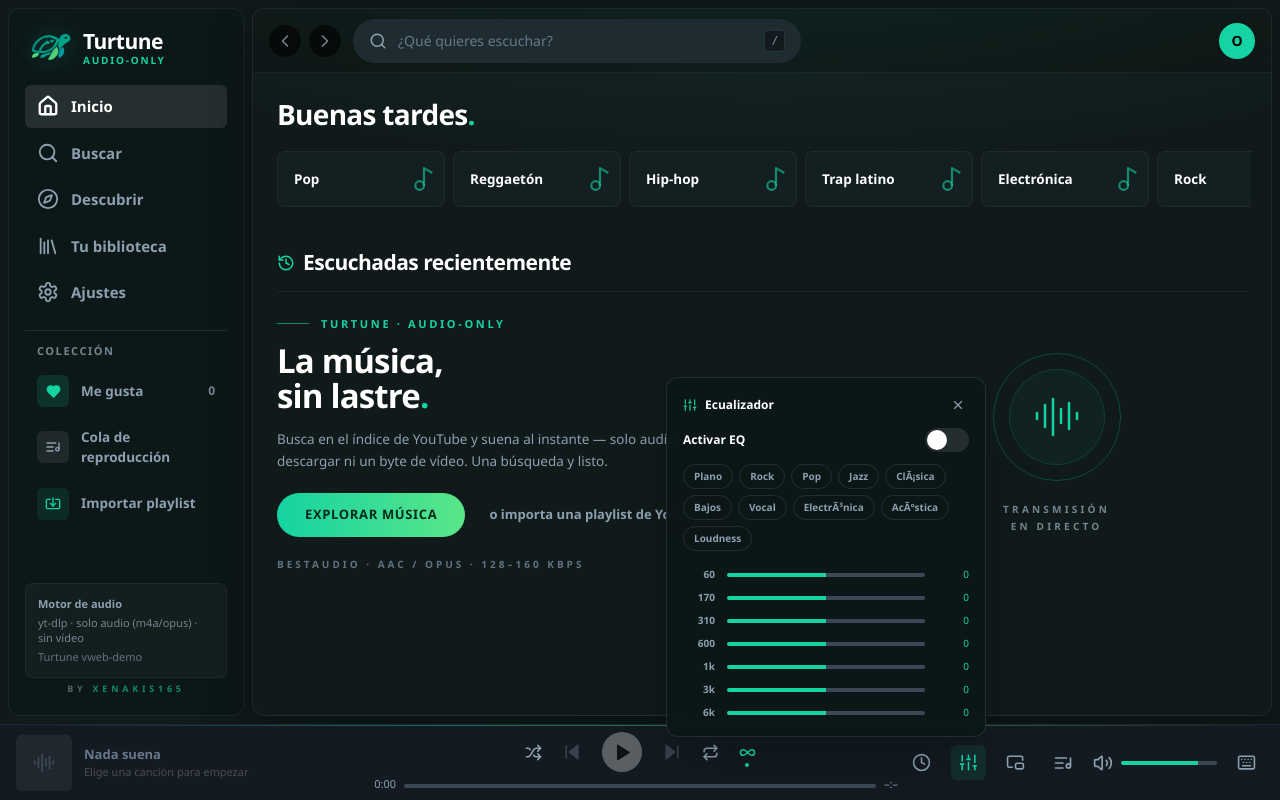
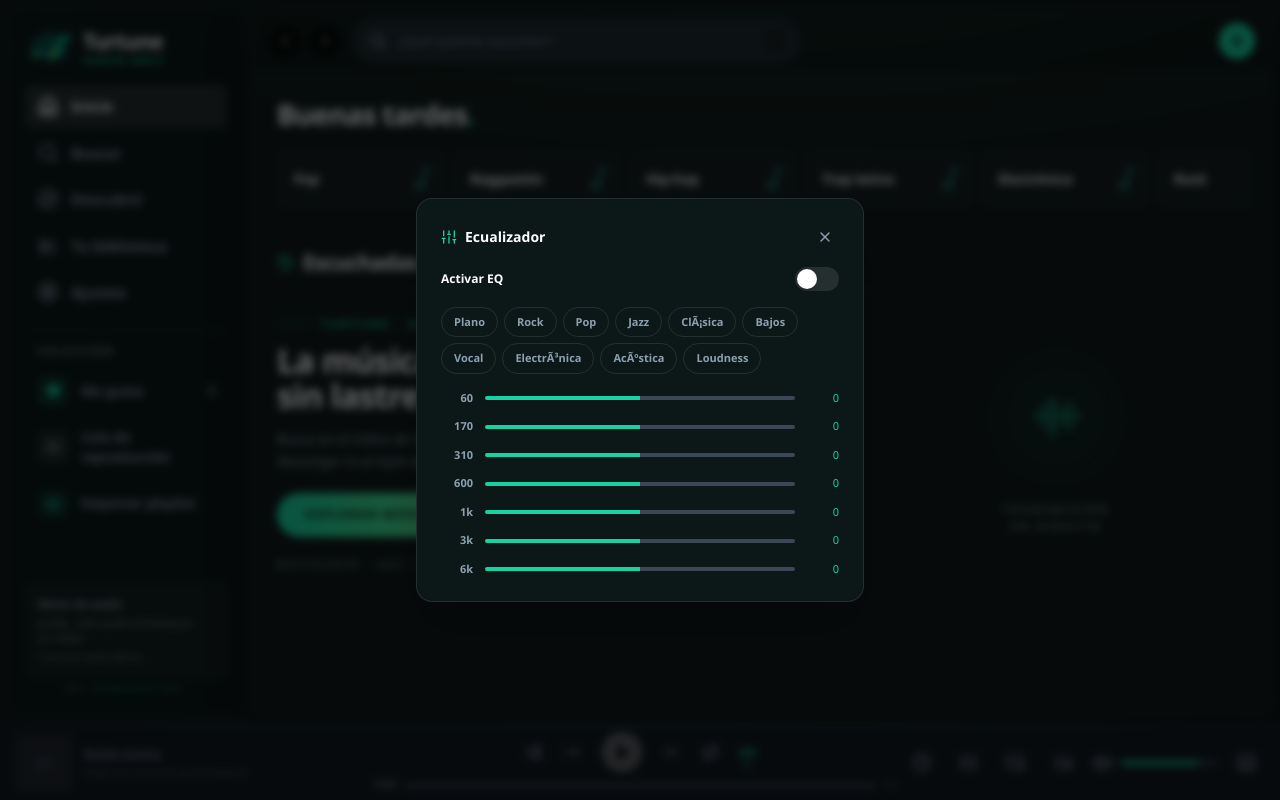
Before and after one commit to xenakis930-ui/Turtune-v1.2.0, a React (Vite) app: page / in a window 1280 px wide. Both pictures are taken after a click on the button 968 px from the left and 762 px from the top of the page. Built offline with nearby package versions, Linux system fonts and the light colour scheme.

Commit message:
fix: ecualizador como modal centrado (soluciona clicks no registrados y posicion)

```diff
--- /dev/null
+++ b/src/components/EqualizerModal.jsx
@@ -0,0 +1,128 @@
+import { useState } from 'react'
+import { Sliders, X } from '../lib/icons'
+import { usePlayerStore } from '../store/usePlayerStore'
+import { EQ_PRESETS, EQ_BAND_LABELS } from '../audio/equalizer'
+
+const PRESET_NAMES = ['flat', 'rock', 'pop', 'jazz', 'classical', 'bass', 'vocal', 'electronic', 'acoustic', 'loudness']
+const PRESET_LABELS = {
+  flat: 'Plano', rock: 'Rock', pop: 'Pop', jazz: 'Jazz',
+  classical: 'ClÃ¡sica', bass: 'Bajos', vocal: 'Vocal', electronic: 'ElectrÃ³nica',
+  acoustic: 'AcÃºstica', loudness: 'Loudness',
+}
+
+export default function EqualizerModal() {
+  const [open, setOpen] = useState(false)
+  const eqEnabled = usePlayerStore((s) => s.eqEnabled)
+  const eqPreset = usePlayerStore((s) => s.eqPreset)
+  const eqBands = usePlayerStore((s) => s.eqBands)
+  const setEqEnabled = usePlayerStore((s) => s.setEqEnabled)
+  const setEqPreset = usePlayerStore((s) => s.setEqPreset)
+  const setEqBands = usePlayerStore((s) => s.setEqBands)
+
+  const bands = Array.isArray(eqBands) ? eqBands : [0, 0, 0, 0, 0, 0, 0]
+
+  return (
+    <>
+      <button
+        type="button"
+        onClick={() => setOpen(true)}
+        aria-label="Ecualizador"
+        title="Ecualizador"
+        className="rounded-md p-2 text-[#8ca0af] transition hover:bg-white/5 hover:text-white"
+      >
+        <Sliders size={19} />
+      </button>
+
+      {open && (
+        <div
+          className="fixed inset-0 z-[80] flex items-center justify-center bg-black/60 backdrop-blur-sm"
+          onClick={() => setOpen(false)}
+        >
+          <div
+            className="relative w-full max-w-md max-h-[85vh] overflow-y-auto rounded-2xl border border-white/10 bg-[#0c1718] p-6 shadow-2xl"
+            onClick={(e) => e.stopPropagation()}
+          >
+            <div className="mb-4 flex items-center justify-between">
+              <span className="flex items-center gap-2 text-[14px] font-bold text-white">
+                <Sliders size={16} className="text-[#15d3a2]" aria-hidden />
+                Ecualizador
+              </span>
+              <button
+                type="button"
+                onClick={() => setOpen(false)}
+                className="rounded-full p-1.5 text-[#8ca0af] hover:text-white"
+                aria-label="Cerrar"
+              >
+                <X size={16} />
+              </button>
+            </div>
+
+            {/* On/Off toggle */}
+            <div className="mb-4 flex items-center justify-between">
+              <span className="text-[12px] font-semibold text-white">Activar EQ</span>
+              <button
+                type="button"
+                onClick={() => setEqEnabled(!eqEnabled)}
+                className="relative inline-flex h-6 w-11 shrink-0 cursor-pointer rounded-full border-0 p-0 transition-colors"
+                style={{ backgroundColor: eqEnabled ? '#15d3a2' : 'rgba(255,255,255,0.1)' }}
+                aria-pressed={eqEnabled}
+              >
+                <span
+                  className="pointer-events-none inline-block h-5 w-5 rounded-full bg-white shadow ring-0 transition-transform"
+                  style={{
+                    marginTop: 2,
+                    marginLeft: 2,
+                    transform: eqEnabled ? 'translateX(20px)' : 'translateX(0)',
+                  }}
+                />
+              </button>
+            </div>
+
+            {/* Presets */}
+            <div className="mb-4 flex flex-wrap gap-1.5">
+              {PRESET_NAMES.map((name) => (
+                <button
+                  key={name}
+                  type="button"
+                  onClick={() => { setEqPreset(name); setEqEnabled(true) }}
+                  className={`rounded-full border px-3 py-1.5 text-[11px] font-bold transition cursor-pointer ${
+                    eqPreset === name && eqEnabled
+                      ? 'border-[#15d3a2] bg-[#15d3a2]/15 text-[#15d3a2]'
+                      : 'border-white/10 text-[#8ca0af] hover:text-white hover:border-white/20'
+                  }`}
+                >
+                  {PRESET_LABELS[name]}
+                </button>
+              ))}
+            </div>
+
+            {/* 7 bandas - horizontal sliders */}
+            <div className="flex flex-col gap-3">
+              {bands.map((val, i) => (
+                <div key={i} className="flex items-center gap-3">
+                  <span className="w-8 text-right text-[11px] font-bold text-[#8ca0af]">{EQ_BAND_LABELS[i]}</span>
+                  <input
+                    type="range"
+                    min={-12}
+                    max={12}
+                    step={1}
+                    value={val}
+                    onChange={(e) => {
+                      const newBands = [...bands]
+                      newBands[i] = Number(e.target.value)
+                      setEqBands(newBands)
+                      setEqPreset('custom')
+                    }}
+                    className="oct-range flex-1"
+                    style={{ '--fill': `${((val + 12) / 24) * 100}%` }}
+                  />
+                  <span className="w-8 text-right text-[11px] tabular-nums text-[#15d3a2]">{val > 0 ? `+${val}` : val}</span>
+                </div>
+              ))}
+            </div>
+          </div>
+        </div>
+      )}
+    </>
+  )
+}
--- a/src/components/EqualizerPopover.jsx
+++ b/src/components/EqualizerPopover.jsx
@@ -1,4 +1,4 @@
-import { useState, useRef, useEffect } from 'react'
+import { useState, useRef } from 'react'
 import { Sliders, X } from '../lib/icons'
 import { usePlayerStore } from '../store/usePlayerStore'
 import { EQ_PRESETS, EQ_BAND_LABELS } from '../audio/equalizer'
@@ -21,16 +21,6 @@ export default function EqualizerPopover() {
   const setEqBands = usePlayerStore((s) => s.setEqBands)
 
   const bands = Array.isArray(eqBands) ? eqBands : [0, 0, 0, 0, 0, 0, 0]
-
-  // Close on outside click
-  useEffect(() => {
-    if (!open) return
-    const handler = (e) => {
-      if (ref.current && !ref.current.contains(e.target)) setOpen(false)
-    }
-    document.addEventListener('mousedown', handler)
-    return () => document.removeEventListener('mousedown', handler)
-  }, [open])
 
   return (
     <div className="relative" ref={ref}>
@@ -66,7 +56,7 @@ export default function EqualizerPopover() {
             <span className="text-[12px] font-semibold text-white">Activar EQ</span>
             <button
               type="button"
-              onClick={() => setEqEnabled(!eqEnabled)}
+              onClick={() => { console.warn('[POPOVER] toggle clicked, current:', eqEnabled); setEqEnabled(!eqEnabled) }}
               className="relative inline-flex h-6 w-11 shrink-0 cursor-pointer rounded-full border-0 p-0 transition-colors"
               style={{ backgroundColor: eqEnabled ? '#15d3a2' : 'rgba(255,255,255,0.1)' }}
               aria-pressed={eqEnabled}
@@ -88,7 +78,7 @@ export default function EqualizerPopover() {
               <button
                 key={name}
                 type="button"
-                onClick={() => { setEqPreset(name); setEqEnabled(true) }}
+                onClick={() => { console.warn('[POPOVER] preset clicked:', name); setEqPreset(name); setEqEnabled(true) }}
                 className={`rounded-full border px-2.5 py-1 text-[10px] font-bold transition cursor-pointer ${
                   eqPreset === name && eqEnabled
                     ? 'border-[#15d3a2] bg-[#15d3a2]/15 text-[#15d3a2]'
--- a/src/components/PlayerBar.jsx
+++ b/src/components/PlayerBar.jsx
@@ -4,7 +4,7 @@ import {
   PictureInPicture2, Infinity as InfinityIcon, Clock, Sliders,
 } from '../lib/icons'
 import Thumb from './Thumb'
-import EqualizerPopover from './EqualizerPopover'
+import EqualizerModal from './EqualizerModal'
 import { useState } from 'react'
 import { usePlayerStore, PLAYBACK } from '../store/usePlayerStore'
 import { togglePlay, next, previous, seekTo, setVolume, toggleMute } from '../audio/engine'
@@ -248,7 +248,7 @@ export default function PlayerBar() {
         >
           <Clock size={19} />
         </button>
-        <EqualizerPopover />
+        <EqualizerModal />
         <button
           type="button"
           onClick={() => { try { window.turtune?.mini?.toggle?.() } catch { /* noop */ } }}
```
